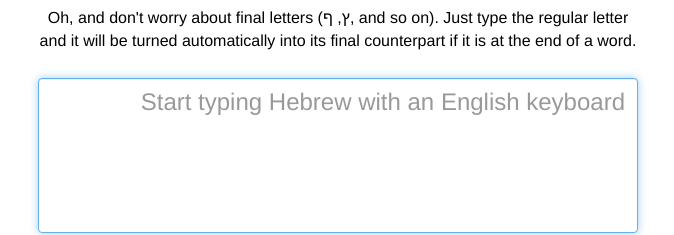
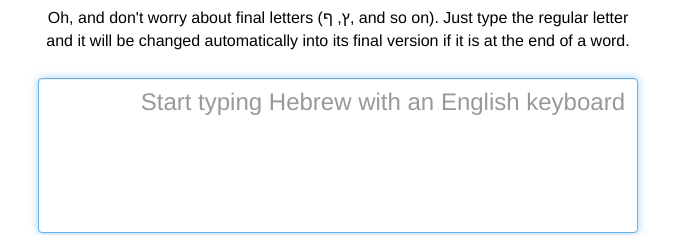
Before and after one commit to daniel-ohayon/zen-hebrew, a plain HTML site: page index.html in a window 1280 px wide. Shown: the part 361-596 px from the top of the page, 302-976 px from the left. Drawn offline with nearby package versions, Linux system fonts and the light colour scheme.

```diff
--- a/index.html
+++ b/index.html
@@ -31,7 +31,7 @@
 In this case, just press the same letter again until you get the Hebrew character you want.
 For instance, if you want the letter "ע", you should press the "a" key twice. </p>
 <p>Oh, and don't worry about final letters (ץ, ף, and so on). Just type the regular letter and
-it will be turned automatically into its final counterpart if it is at the end of a word.</p>
+it will be changed automatically into its final version if it is at the end of a word.</p>
 
 <form role="form">
 <div class="text-div">
```
